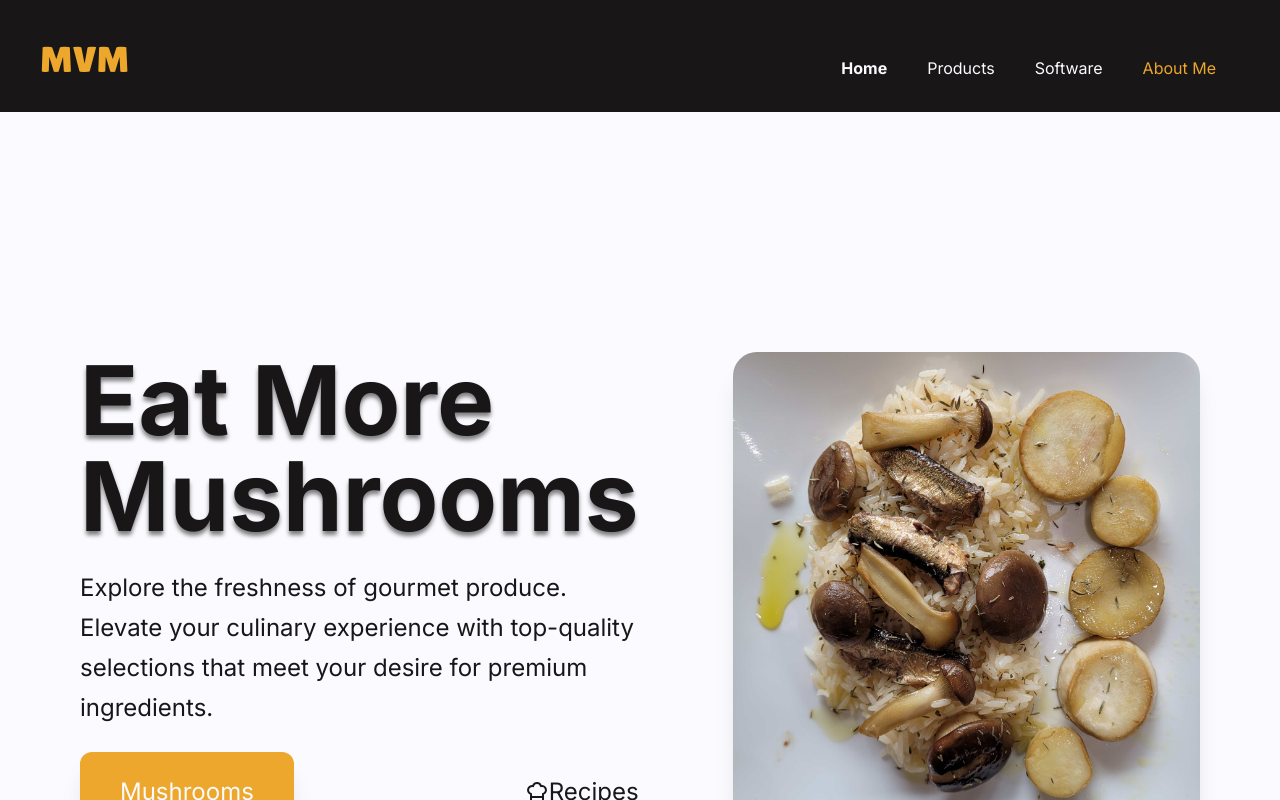
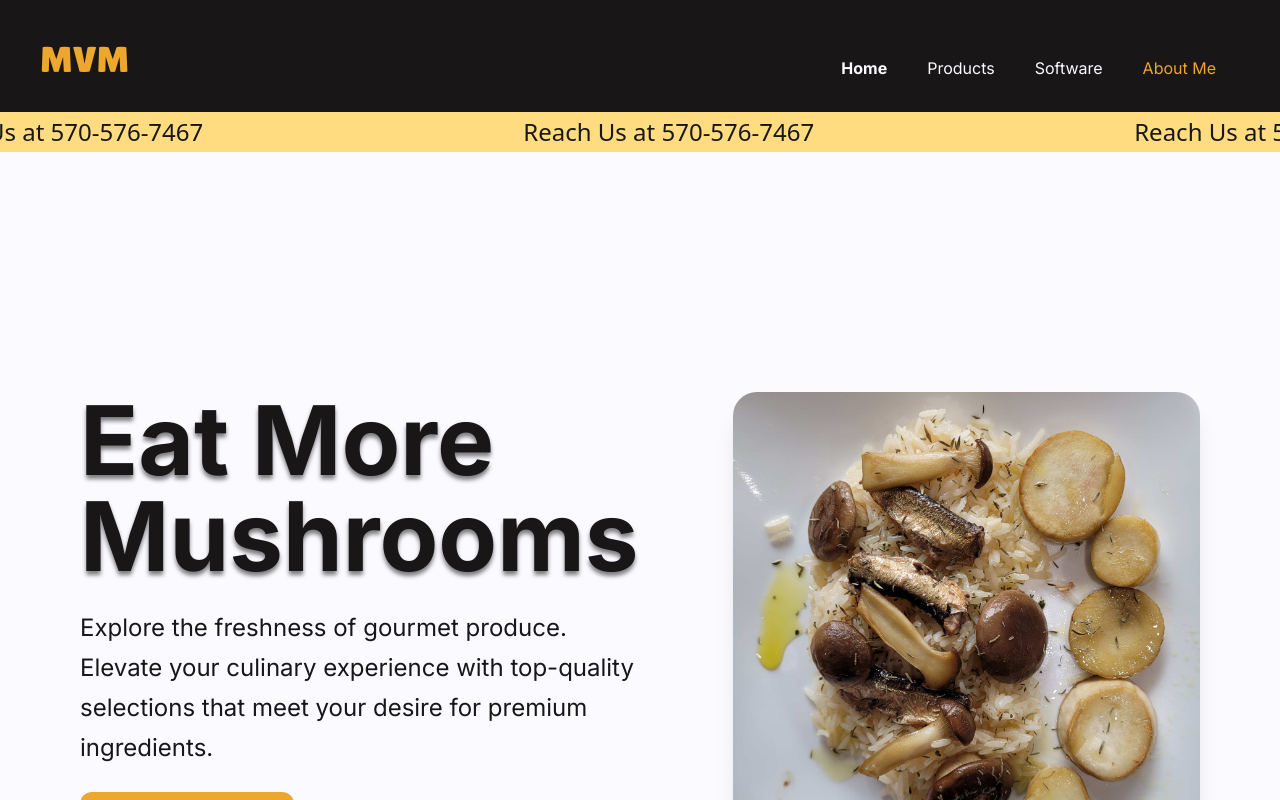
Before and after one commit to HunterVargo/Mountain-View-Mushrooms, a React (Create React App) app: page / in a window 1280 px wide. Shown: the top 800 px of the page. Built offline with nearby package versions, Linux system fonts and the light colour scheme.

Commit message:
Add: Moving Contact Banner

```diff
--- a/src/components/Header.jsx
+++ b/src/components/Header.jsx
@@ -6,7 +6,7 @@ const Header = () => {
   const { id } = useParams();
   const location = useLocation().pathname.split("/");
   const last = location[location.length - 1];
-
+  console.log(last);
   return (
     <>
       {!id ? (
@@ -21,7 +21,7 @@ const Header = () => {
             </div>
           )}
 
-          <div className="flex  justify-center w-full sm:w-fit mt-6 sm:ml-6 px-6">
+          <div className="flex justify-center w-full sm:w-fit mt-6 sm:ml-6 px-6">
             <nav className="sm:space-x-10 font-inter w-full flex justify-between">
               <NavLink
                 className={({ isActive }) => (isActive ? "font-bold" : null)}
@@ -56,6 +56,15 @@ const Header = () => {
           Back button
         </Link>
       )}
+      <div
+        className={`flex justify-start overflow-hidden text-nowrap text-2xl bg-Jasmine ${
+          last && "hidden"
+        }`}
+      >
+        <h3 className="contactHeader">Reach Us at 570-576-7467</h3>
+        <h3 className="contactHeader">Reach Us at 570-576-7467</h3>
+        <h3 className="contactHeader">Reach Us at 570-576-7467</h3>
+      </div>
     </>
   );
 };
--- a/src/index.css
+++ b/src/index.css
@@ -3,3 +3,18 @@
 @tailwind base;
 @tailwind components;
 @tailwind utilities;
+
+.contactHeader {
+  padding: 4px 10rem 4px 10rem;
+  animation: Move-ltr 15000ms linear infinite;
+  color: #181616;
+}
+
+@keyframes Move-ltr {
+  0% {
+    transform: translateX(0);
+  }
+  100% {
+    transform: translateX(-100%);
+  }
+}
```
